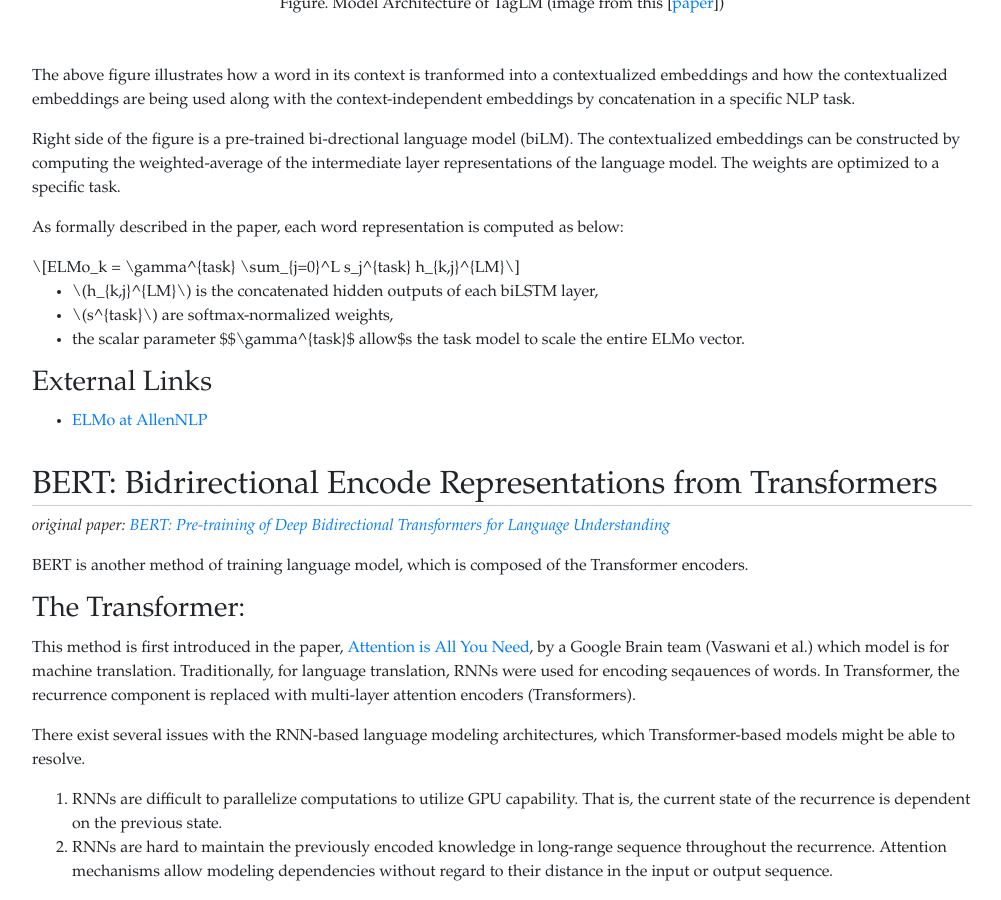
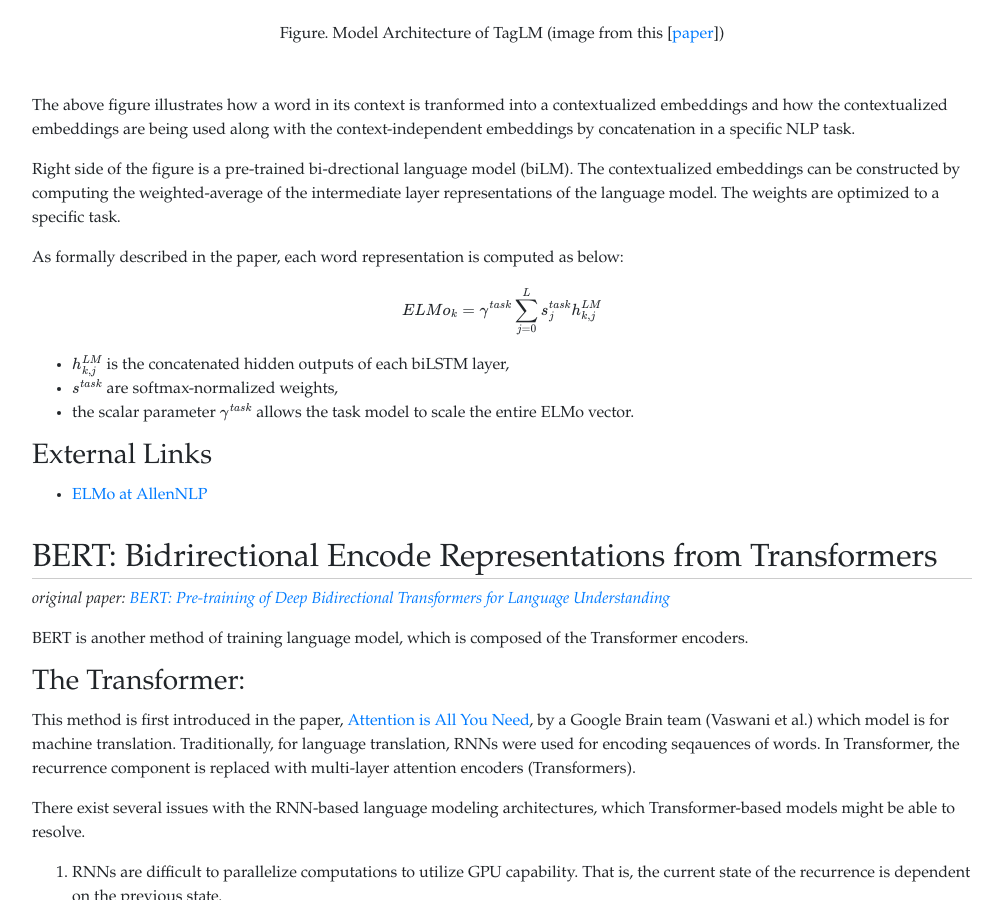
Before and after one commit to romanegloo/romanegloo.github.io, a Jekyll site: the page built from _posts/2019-11-01-word-embeddings.md, in a window 1280 px wide and 900 px high, scrolled down 4337 px. Shown: the whole window, without its empty margins (138-1139 px from the left). Built offline with Jekyll 4.4.1, drawn with Linux system fonts in a browser that asks for light colours; formulas are drawn with MathJax 3; comment, search, counter and statistics services are not loaded; some of the changed text lies outside the part shown.

```diff
--- /dev/null
+++ b/_includes/mathjax.html
@@ -0,0 +1 @@
+<script src="https://cdn.mathjax.org/mathjax/latest/MathJax.js?config=TeX-AMS-MML_HTMLorMML" type="text/javascript"></script>
--- a/_posts/2019-11-01-word-embeddings.md
+++ b/_posts/2019-11-01-word-embeddings.md
@@ -209,7 +209,7 @@ $$
 
 * $$h_{k,j}^{LM}$$ is the concatenated hidden outputs of each biLSTM layer,
 * $$s^{task}$$ are softmax-normalized weights,
-* the scalar parameter $$\gamma^{task}$ allow$s the task model to scale the entire ELMo vector.
+* the scalar parameter $$\gamma^{task}$$ allows the task model to scale the entire ELMo vector.
 
 ### External Links
 
```
